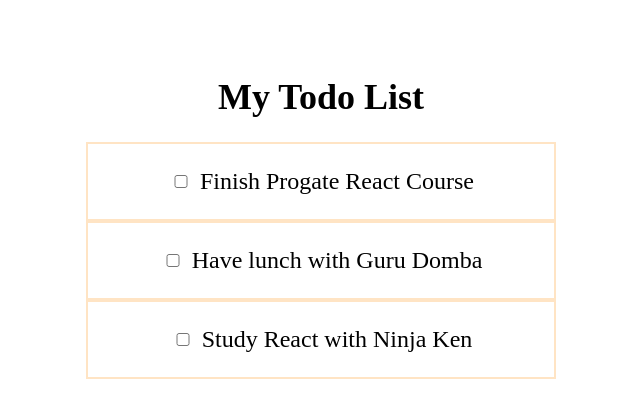
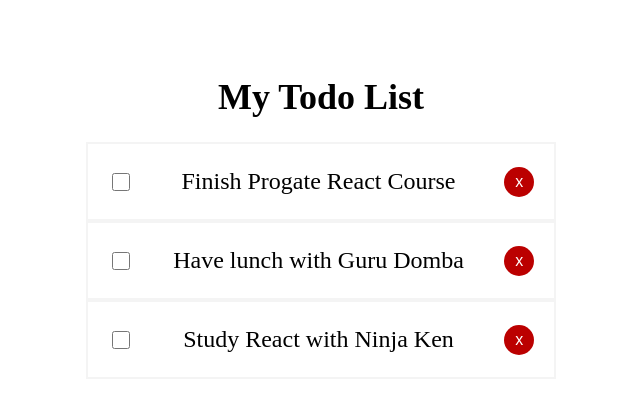
Before and after one commit to Janiedsriputrip/project-app-todo, a React (Vite) app: page / in a window 1280 px wide. Shown: the top 418 px of the page, without its empty margins (319-959 px from the left). Built offline with nearby package versions, Linux system fonts and the light colour scheme.

Commit message:
develop_delete_todo_feature

```diff
--- a/src/App.jsx
+++ b/src/App.jsx
@@ -35,14 +35,20 @@
     setTodos(updatedTodos)
   }
 
+ const deleteTodo = (todoId) => {
+  const updatedTodos = todos.filter(todo => todo.id !== todoId);
+  setTodos(updatedTodos);
+ };
+
+
   return (
      <div style={styles.container}>
       <h1 style={styles.title}>My Todo List</h1>
       <Todos todos={todos} toggleCompleted={toggleCompleted} />
     </div>
   )
+
 }
-
 
   const styles = {
   container: {
--- a/src/components/TodoItem.jsx
+++ b/src/components/TodoItem.jsx
@@ -19,27 +19,33 @@
         onChange={() => toggleCompleted(todo.id)}
       />
       <p style={getTodoTitleStyle()}>{todo.title}</p>
-
+      <button style={styles.button} onClick={() => deleteTodo(todo.id)}>x</button>
     </div>
   )
 }
 
 const styles = {
   todoItem: {
-    border: '2px solid #FFE4C4',
+    border: '2px solid #f4f4f4',
     fontSize: '24px',
-    display:'flex',
-    justifyContent: 'center',
+    display: 'flex',
+    justifyContent: 'space-between',
     alignItems: 'center',
+    padding: '0 20px',
   },
-
   checkbox: {
-    marginRight: '10px',
-    heigth: '18px',
+    height: '18px',
     width: '18px',
-
-
-
+  },
+  button: {
+    backgroundColor: '#BB0000',
+    color: '#fff',
+    height: '30px',
+    width: '30px',
+    borderRadius: '100%',
+    border: 'none',
+    cursor: 'pointer',
+    fontSize: '16px',
   },
 }
 
--- a/src/components/Todos.jsx
+++ b/src/components/Todos.jsx
@@ -1,7 +1,7 @@
 import React from 'react'
 import TodoItem from './TodoItem'
 
-const Todos = ({ todos, toggleCompleted }) => {
+const Todos = ({ todos, toggleCompleted, deleteTodo }) => {
   return (
    <div style={styles.container}>
       {todos.map((todo) => {
@@ -10,6 +10,7 @@
               key={todo.id}
               todo={todo}
               toggleCompleted={toggleCompleted}
+              deleteTodo={deleteTodo}
               />
             )
       })}
```
